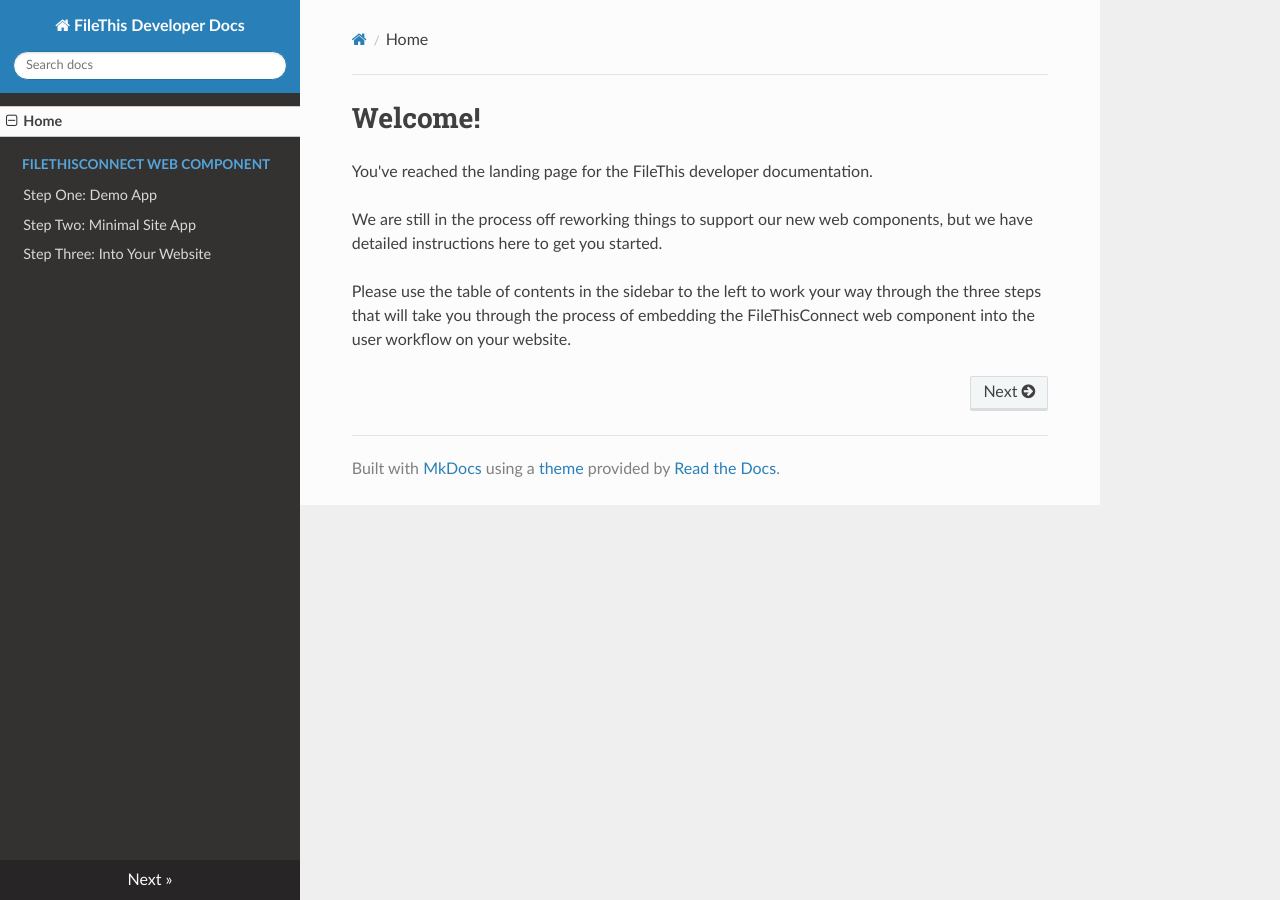
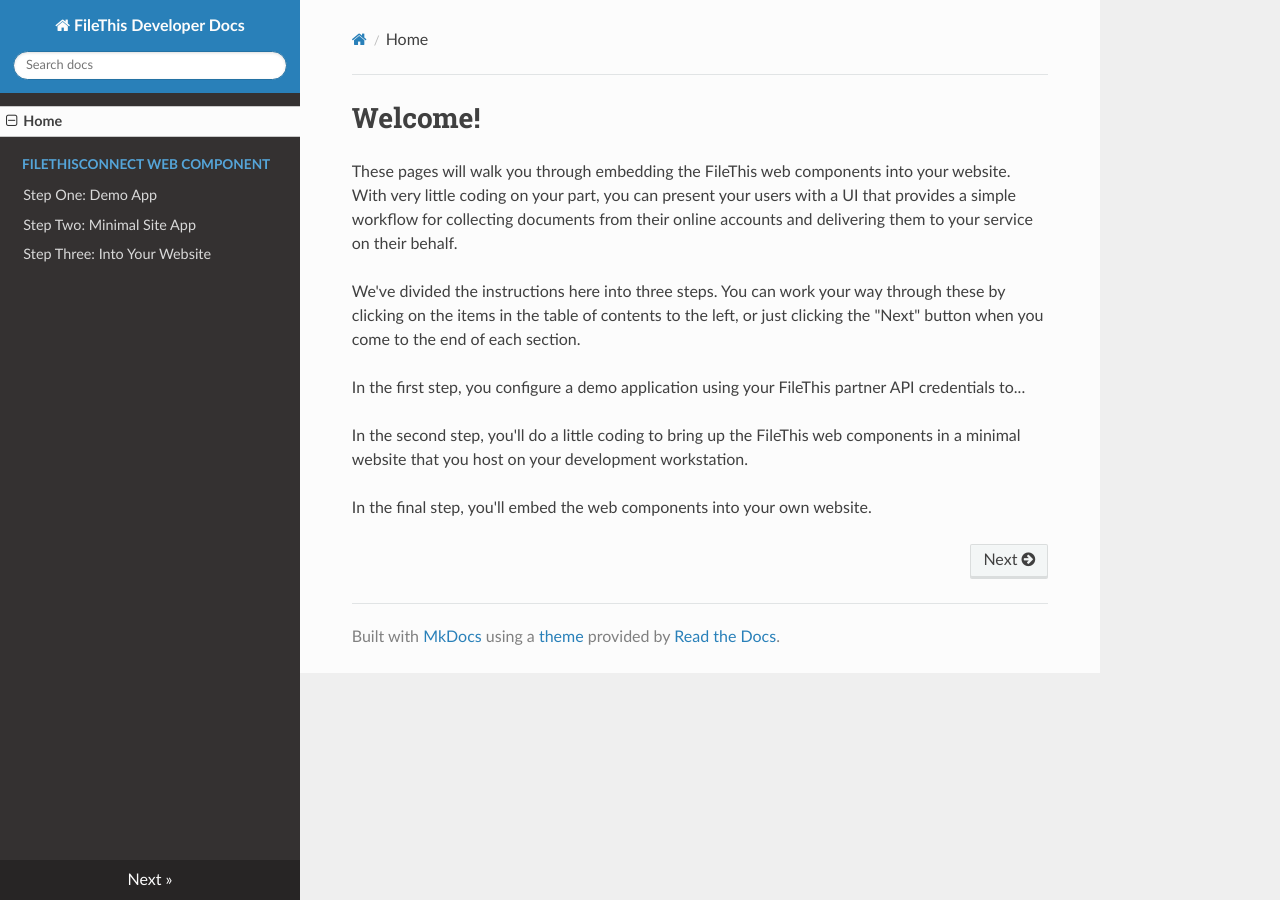
Before and after one commit to filethis/developer-docs, an MkDocs documentation site: the page built from docs/index.md, in a window 1280 px wide. Built offline with MkDocs 1.6.1, drawn with Linux system fonts in a browser that asks for light colours; nearby versions of some CDN libraries; old or Windows-style settings are respelled for this version of MkDocs.

Commit message:
Updated the home page text and the connection state diagram.

```diff
--- a/docs/index.md
+++ b/docs/index.md
@@ -1,7 +1,11 @@
 # Welcome!
 
-You've reached the landing page for the FileThis developer documentation.
+These pages will walk you through embedding the FileThis web components into your website. With very little coding on your part, you can present your users with a UI that provides a simple workflow for collecting documents from their online accounts and delivering them to your service on their behalf.
 
-We are still in the process off reworking things to support our new web components, but we have detailed instructions here to get you started.
+We've divided the instructions here into three steps. You can work your way through these by clicking on the items in the table of contents to the left, or just clicking the "Next" button when you come to the end of each section.
 
-Please use the table of contents in the sidebar to the left to work your way through the three steps that will take you through the process of embedding the FileThisConnect web component into the user workflow on your website.
+In the first step, you configure a demo application using your FileThis partner API credentials to...
+
+In the second step, you'll do a little coding to bring up the FileThis web components in a minimal website that you host on your development workstation.
+
+In the final step, you'll embed the web components into your own website.
```
Also changed, not shown: docs/ft-connect-demo.md (+3 -3 lines), docs/img/connection-state-property-state-diagram-1.0.0.png.
